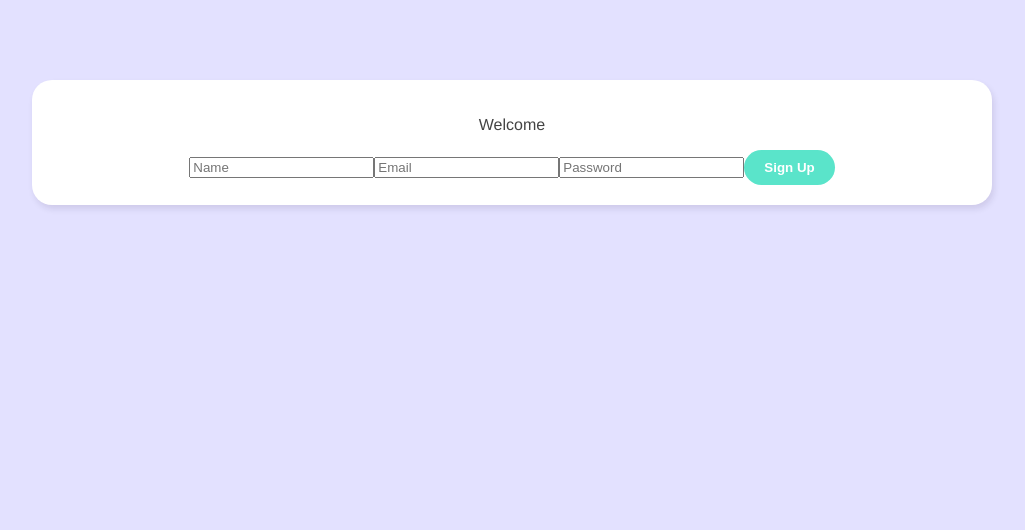
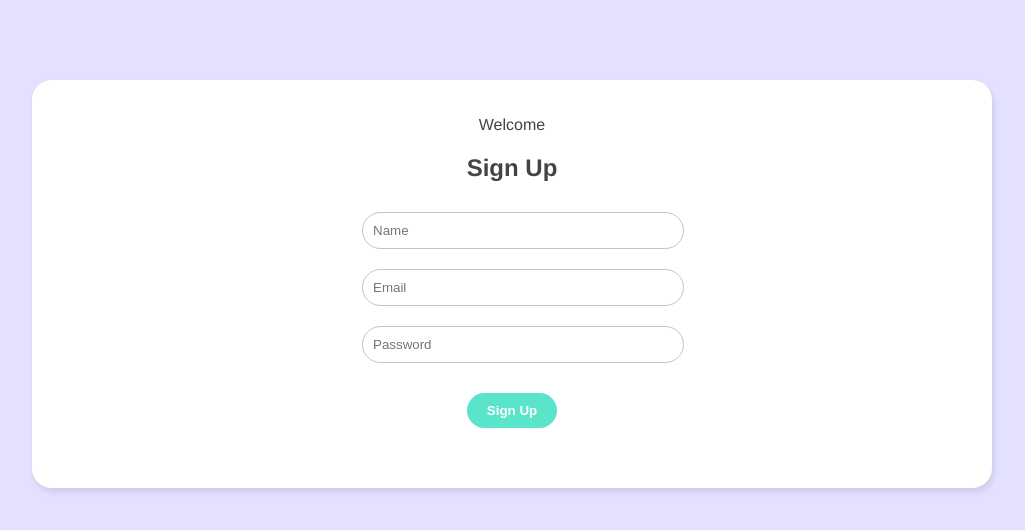
Before and after one commit to solohad1n/Chat, a Vue app: page / in a window 1280 px wide. Shown: the top 530 px of the page, without its empty margins (128-1153 px from the left). Built offline with nearby package versions, Linux system fonts and the light colour scheme.

Commit message:
separation of entry and registration

```diff
--- /dev/null
+++ b/src/components/Login.vue
@@ -0,0 +1,24 @@
+<template>
+	<form @submit.prevent="handleSubmit">
+		<input v-model="email" type="email" required placeholder="Email" />
+		<input v-model="password" type="password" required placeholder="Password" />
+		<button>Log In</button>
+	</form>
+</template>
+
+<script setup>
+  import { ref } from "@vue/reactivity";
+  const email = ref("");
+  const password = ref("");
+
+  const handleSubmit = () => {
+  console.log({
+    email:email.value,
+    password:password.value,
+  })
+}
+</script>
+
+<style>
+
+</style>
--- a/src/views/Welcome.vue
+++ b/src/views/Welcome.vue
@@ -1,17 +1,54 @@
+<script setup>
+import SignUpForm from "../components/SignUp.vue";
+import Login from "../components/Login.vue";
+import { ref } from "@vue/reactivity";
+
+
+const showForm = ref(true)
+</script>
+
 <template>
   <div class="welcome container">
     <p>Welcome</p>
-    <SignUpForm/>
+    <div v-if="showForm">
+      <h2>Sign Up</h2>
+      <SignUpForm/>
+    </div>
+    <div v-else>
+      <h2>Login</h2>
+      <Login/>
+    </div>
   </div>
 </template>
 
-<script setup>
-import SignUpForm from "../components/SignUp.vue";
-</script>
-
 <style>
-.welcome{
+.welcome {
   text-align: center;
   padding: 20px 0;
 }
+.welcome form {
+  width: 300px;
+  margin: 20px auto;
+}
+.welcome label {
+  display: block;
+  margin: 20px 0 10px;
+}
+.welcome input {
+  width: 100%;
+  padding: 10px;
+  border-radius: 20px;
+  border: 1px solid #c4c4c4;
+  outline: none;
+  color: #999;
+  margin: 10px auto;
+}
+.welcome span {
+  font-weight: bold;
+  text-decoration: underline;
+  cursor: pointer;
+}
+.welcome button {
+  margin: 20px auto;
+}
 </style>
```
